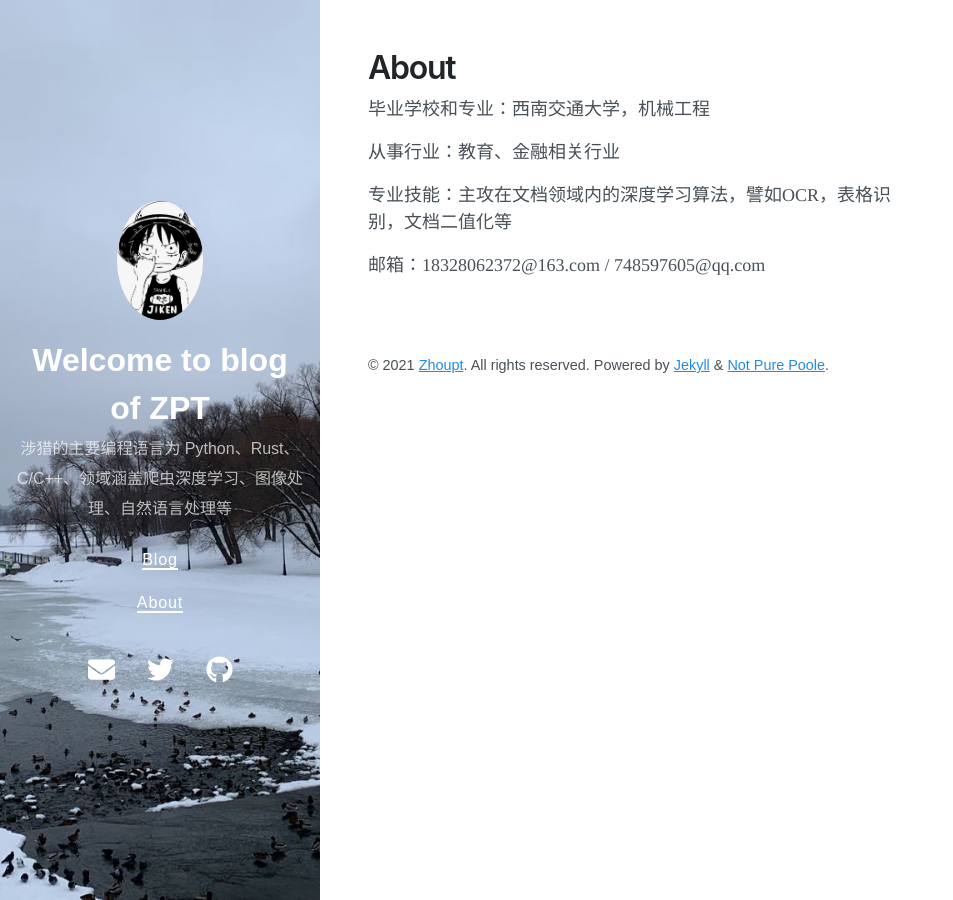
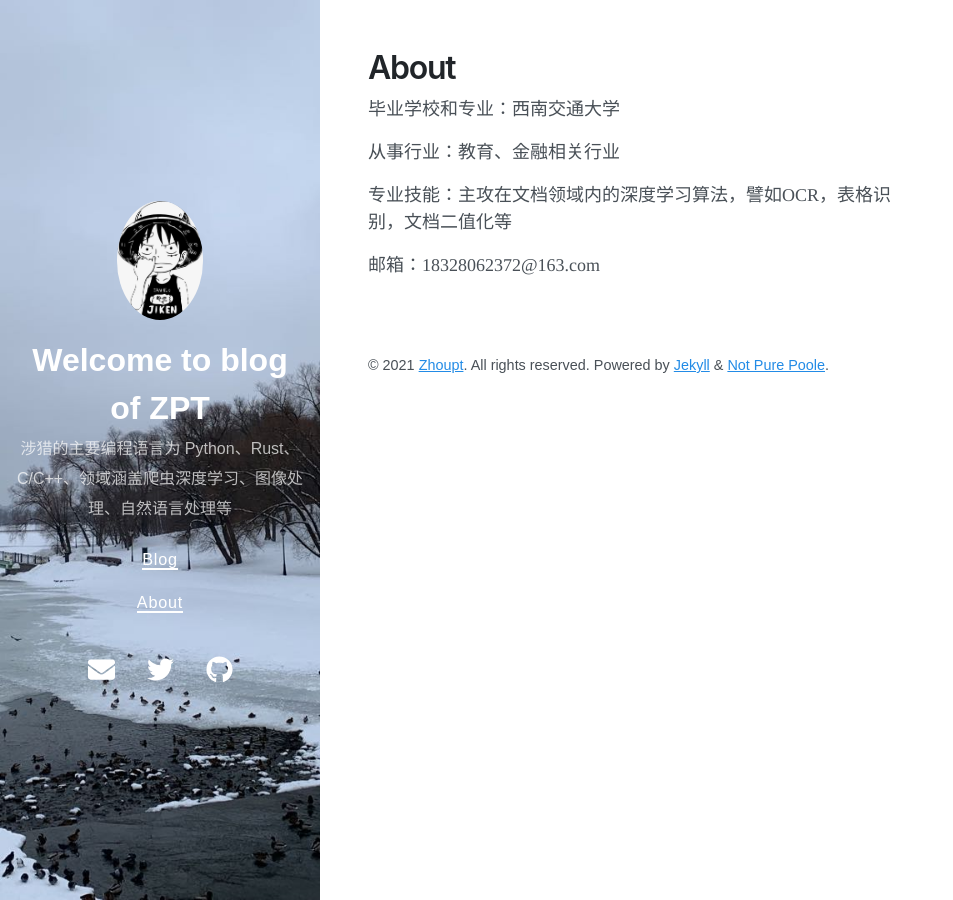
Before and after one commit to Sammul40619/Sammul40619.github.io, a Jekyll site: the page built from about.md, in a window 1280 px wide. Shown: the whole page, without its empty margins (0-953 px from the left). Built offline with Jekyll 4.4.1, drawn with Linux system fonts in a browser that asks for light colours; nearby versions of some CDN libraries.

```diff
--- a/about.md
+++ b/about.md
@@ -2,10 +2,10 @@
 layout: page
 title: About
 ---
-毕业学校和专业：西南交通大学，机械工程
+毕业学校和专业：西南交通大学
 
 从事行业：教育、金融相关行业
 
 专业技能：主攻在文档领域内的深度学习算法，譬如OCR，表格识别，文档二值化等
 
-邮箱：18328062372@163.com / 748597605@qq.com
+邮箱：18328062372@163.com
```
Also changed, not shown: _posts/2021-11-07-数学公式识别算法前期调研整理.md (+1 -0 lines), markdown_images/2021-10-31_110331.jpg (renamed from _posts/markdown_images/2021-10-31_110331.jpg), markdown_images/2021-10-31_110602.jpg (renamed from _posts/markdown_images/2021-10-31_110602.jpg), markdown_images/2021-10-31_110705.jpg (renamed from _posts/markdown_images/2021-10-31_110705.jpg), markdown_images/2021-10-31_110814.jpg (renamed from _posts/markdown_images/2021-10-31_110814.jpg), markdown_images/2021-11-07_201108.jpg (renamed from _posts/markdown_images/2021-11-07_201108.jpg), markdown_images/手写公式数据增强.jpg (renamed from _posts/markdown_images/手写公式数据增强.jpg), markdown_images/手写公式数据增强实验效果.jpg (renamed from _posts/markdown_images/手写公式数据增强实验效果.jpg).
